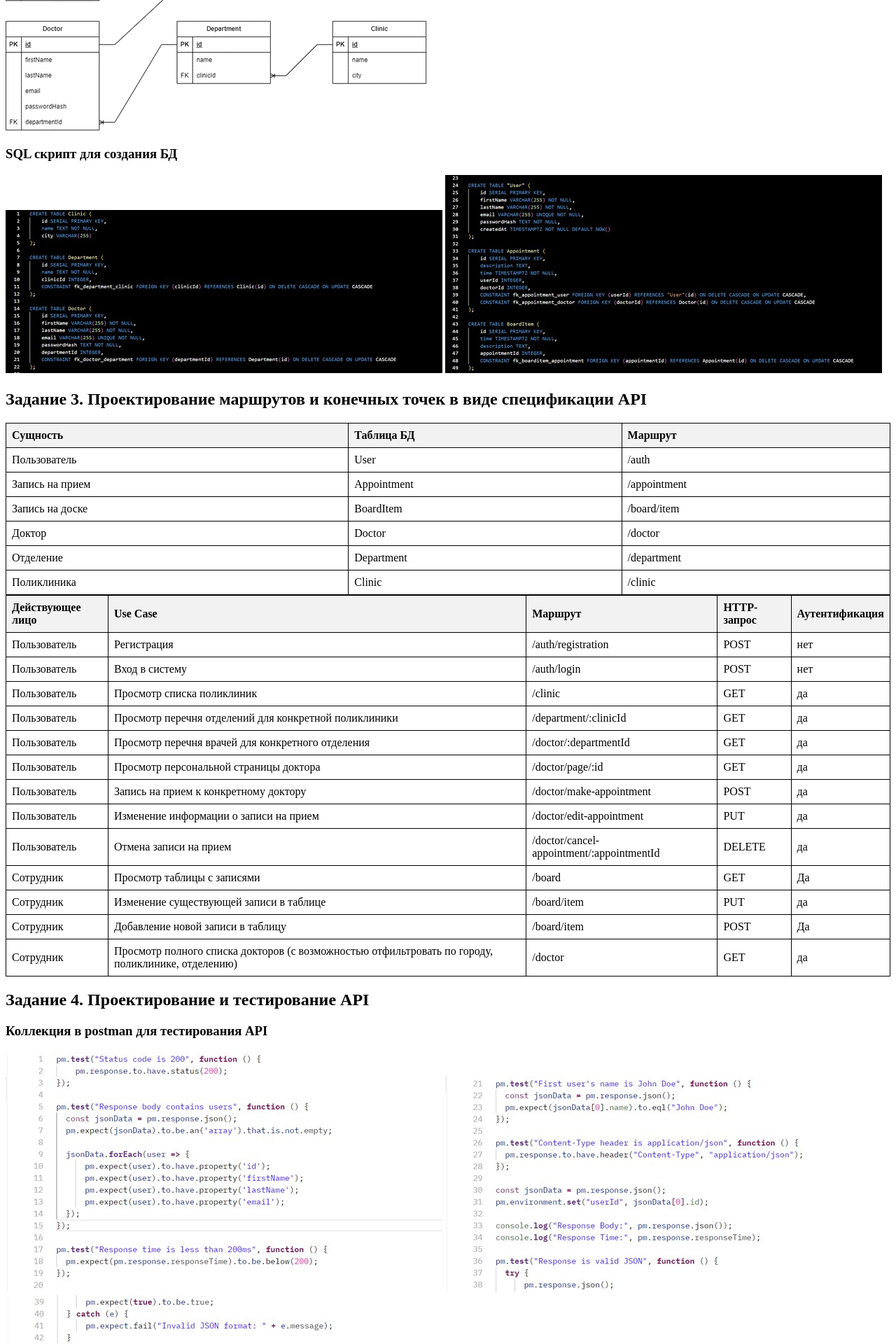
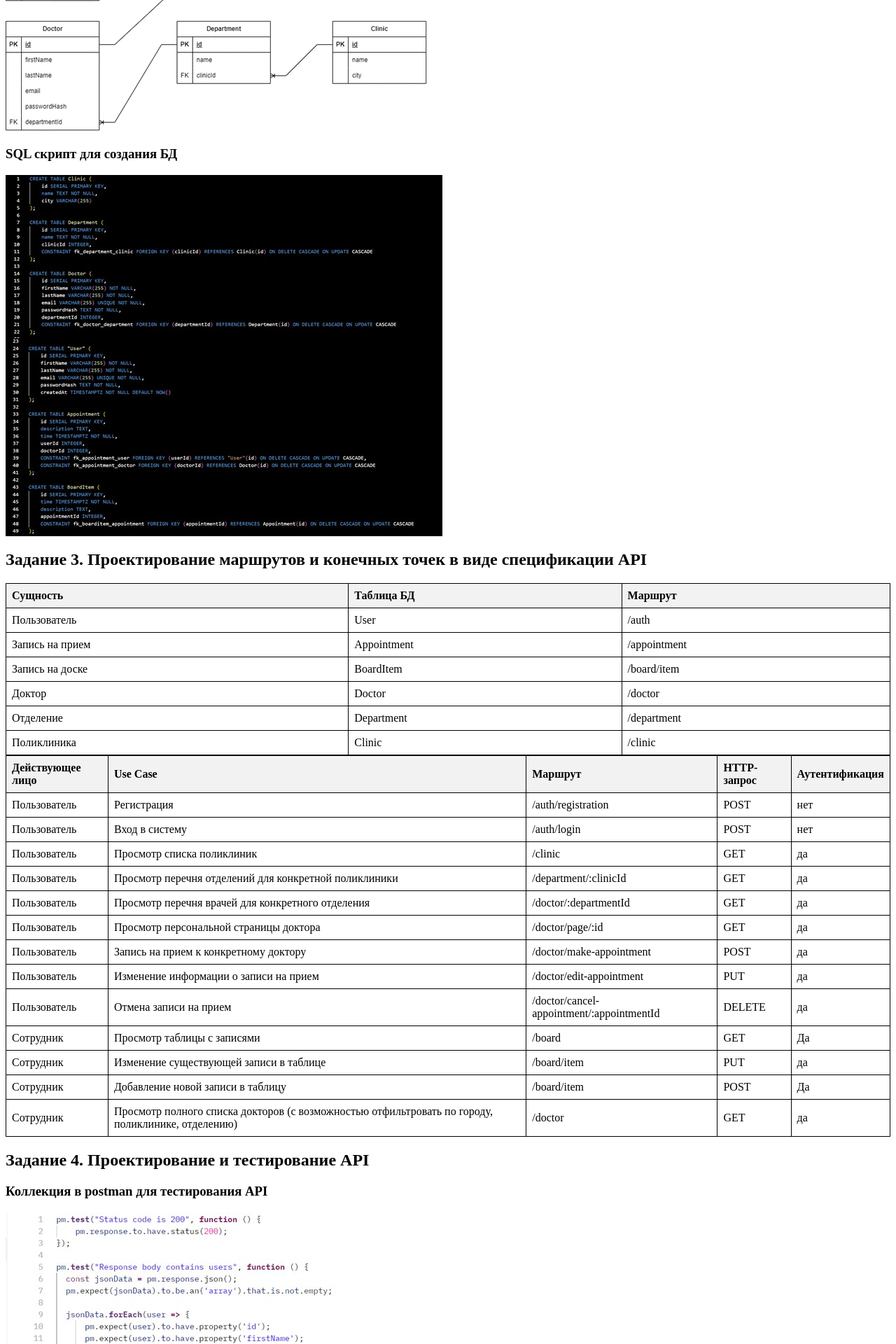
Before and after one commit to fpmi-hci-2024/project13b-super-awesome-team-name, a Jekyll site: the page docs/components/fourth-report-component.html, which Jekyll copies as it is, in a window 1280 px wide. Shown: the part 2208-4128 px from the top of the page at 70% size. Built offline with Jekyll 4.4.1, drawn with Linux system fonts in a browser that asks for light colours.

Commit message:
Update fourth-report-component.html

```diff
--- a/docs/components/fourth-report-component.html
+++ b/docs/components/fourth-report-component.html
@@ -22,6 +22,12 @@ th {
 
 table.thick-border {
     border: 3px solid black;
+}
+
+.image-container {
+  display: flex;
+  flex-direction: column;
+  align-items: flex-start;
 }
 </style>
   </head>
@@ -282,8 +288,10 @@ table.thick-border {
   <h3>Физическая модель БД</h3>
   <img src="../resources/report4/Рисунок1.png" alt="">
   <h3>SQL скрипт для создания БД</h3>
+  <div class="image-container">
   <img src="../resources/report4/Рисунок2.jpg" alt="">
   <img src="../resources/report4/Рисунок3.jpg" alt="">
+  </div>
   <h2>Задание 3. Проектирование маршрутов и конечных точек в виде спецификации API</h2>
   <table>
     <thead>
@@ -434,8 +442,10 @@ table.thick-border {
 </table>
   <h2>Задание 4. Проектирование и тестирование API</h2>
   <h3>Коллекция в postman для тестирования API</h3>
+  <div class="image-container">
   <img src="../resources/report4/Рисунок4.jpg" alt="">
   <img src="../resources/report4/Рисунок5.jpg" alt="">
   <img src="../resources/report4/Рисунок6.jpg" alt="">
+    </div>
 </body>
 </html>
```
